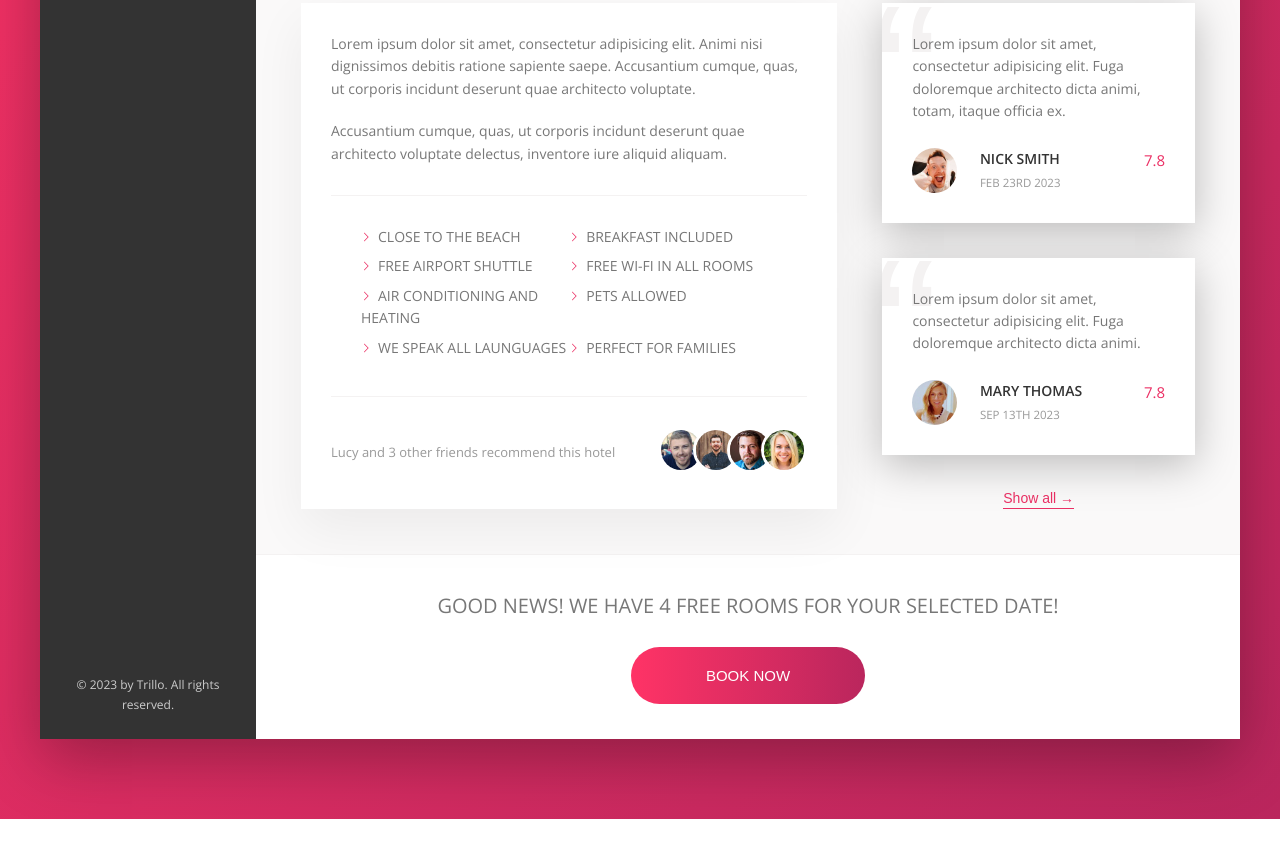
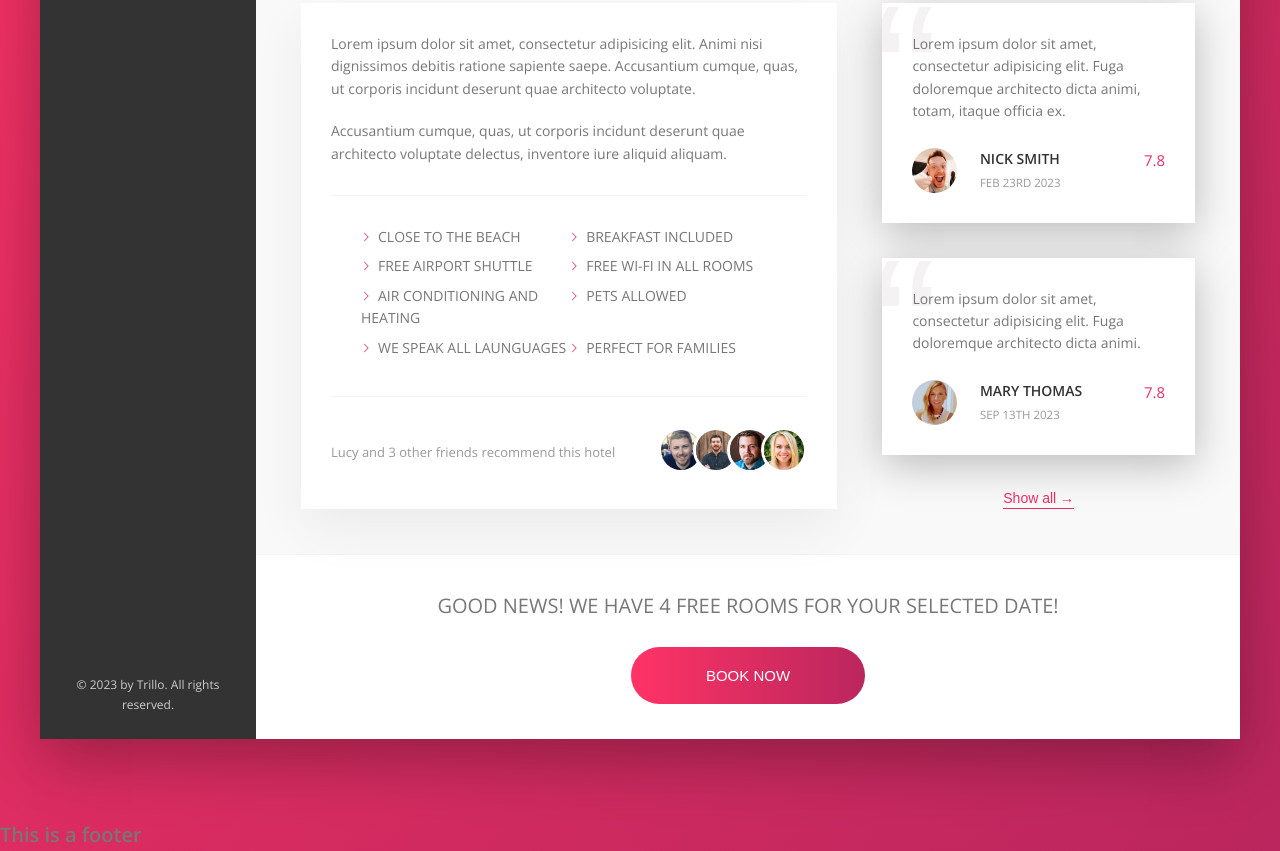
Before and after one commit to Gunj-T/trillo-sass-project, a website: page index.html in a window 1280 px wide. Shown: the part 644-1495 px from the top of the page. Before the commit the page ends 1463 px from the top, so only its background shows below. Drawn offline with nearby package versions, Linux system fonts and the light colour scheme.

Commit message:
Add new footer

```diff
--- a/index.html
+++ b/index.html
@@ -238,6 +238,10 @@
         </main>
     </div>
     </div>
+
+    <footer>
+        <h1>This is a footer</h1>
+    </footer>
 </body>
 
 </html>
```
